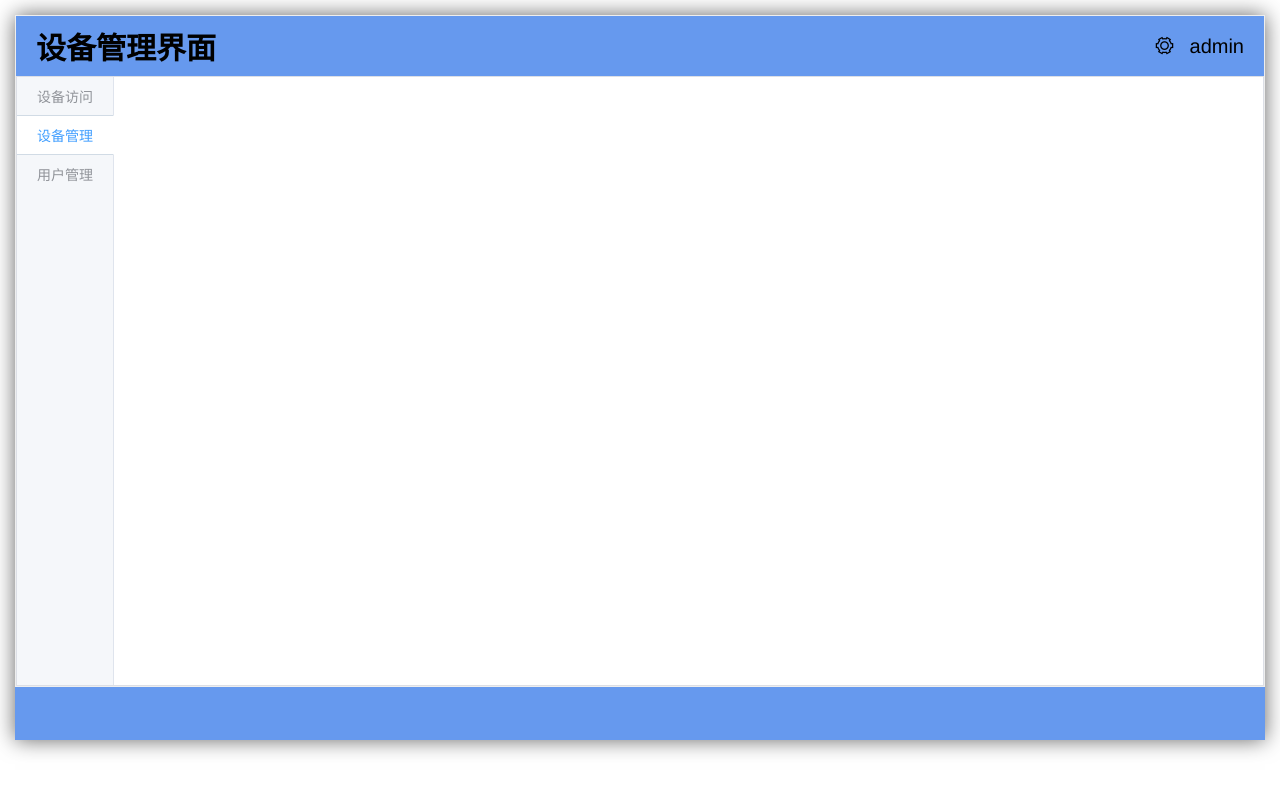
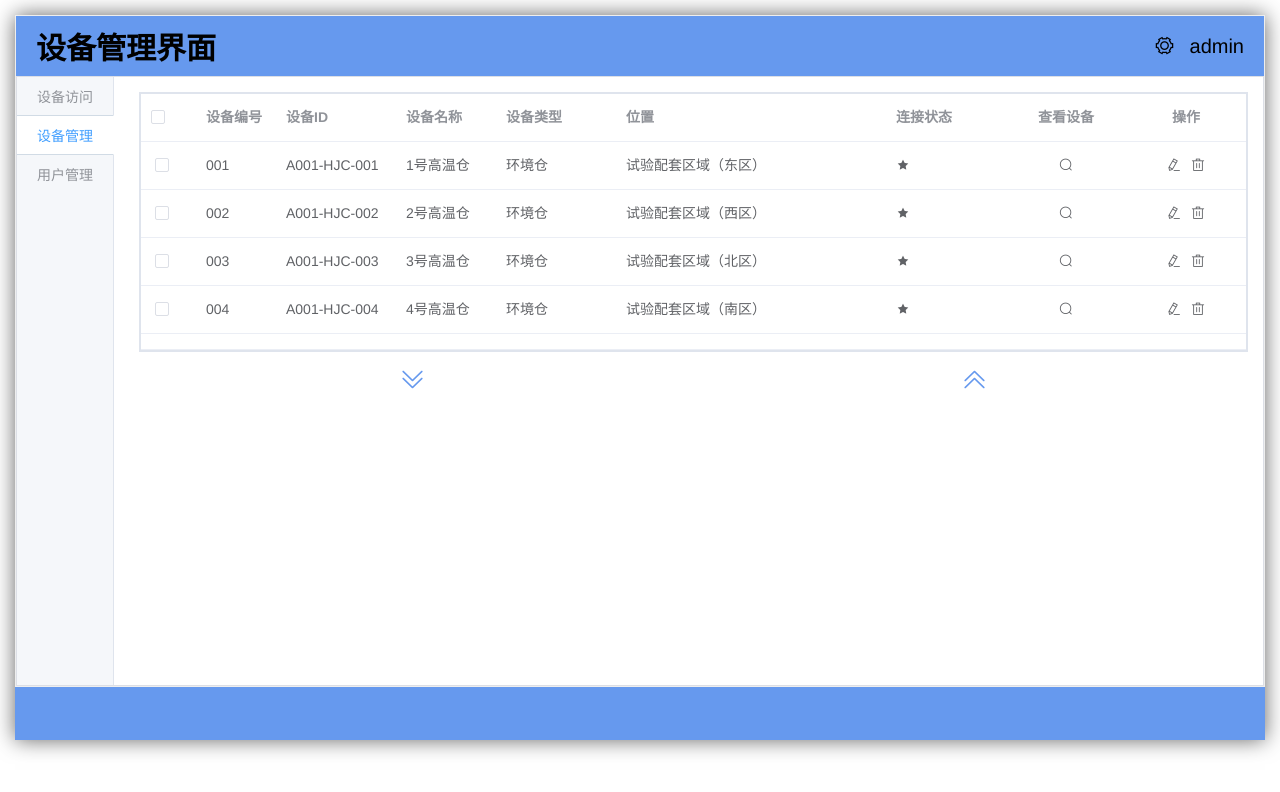
Before and after one commit to Ruolin168advan/SpringBoot, a Vue app in the folder Vue-Project/: page /#/list in a window 1280 px wide. Both pictures are taken after a click on the tab "设备管理". Shown: the top 792 px of the page. Built offline with nearby package versions, Linux system fonts and the light colour scheme.

Commit message:
设备管理界面未完成

```diff
--- a/Vue-Project/src/components/List.vue
+++ b/Vue-Project/src/components/List.vue
@@ -11,12 +11,14 @@
       <el-aside width="100%" style="background-color: rgb(238, 241, 246)">
         <el-tabs type="border-card" tab-position="left" style="height: 608px;overflow: auto">
           <el-tab-pane label="设备访问">
-            <show-equip></show-equip>
+            <show-equip :tableData="tableData" :tableGroup="tableGroup"></show-equip>
           </el-tab-pane>
           <el-tab-pane label="设备管理">
-            <manage-equip></manage-equip>
+            <manage-equip :tableData="tableData" :tableGroup="tableGroup"></manage-equip>
           </el-tab-pane>
-          <el-tab-pane label="用户管理"></el-tab-pane>
+          <el-tab-pane label="用户管理">
+            <manage-user :tableData="tableData" :tableGroup="tableGroup"></manage-user>
+          </el-tab-pane>
         </el-tabs>
       </el-aside>
     </el-container>
@@ -26,18 +28,82 @@
 <script>
 import ShowEquip from '@/components/ShowEquip'
 import ManageEquip from '@/components/ManageEquip'
-import UserEquip from '@/components/ManageUser'
+import ManageUser from '@/components/ManageUser'
 export default {
   name: 'List',
   data () {
     return {
-      user: {name: 'admin'}
+      user: {name: 'admin'},
+      tableData: [{
+        num: '001',
+        group: '燃烧试验区域',
+        id: 'A001-HJC-001',
+        name: '1号高温仓',
+        type: '环境仓',
+        address: '试验配套区域（东区）',
+        isConnect: true
+      }, {
+        num: '002',
+        group: '燃烧试验区域',
+        id: 'A001-HJC-002',
+        name: '2号高温仓',
+        type: '环境仓',
+        desc: '环境仓',
+        address: '试验配套区域（西区）',
+        isConnect: false
+      }, {
+        num: '003',
+        group: '耐久试验区域',
+        id: 'A001-HJC-003',
+        name: '3号高温仓',
+        type: '环境仓',
+        desc: '环境仓',
+        address: '试验配套区域（北区）',
+        isConnect: true
+      }, {
+        num: '004',
+        group: '耐久试验区域',
+        id: 'A001-HJC-004',
+        name: '4号高温仓',
+        type: '环境仓',
+        desc: '环境仓',
+        address: '试验配套区域（南区）',
+        isConnect: true
+      }, {
+        num: '005',
+        group: '低温试验区域',
+        id: 'A001-HJC-003',
+        name: '3号低温仓',
+        type: '环境仓',
+        desc: '环境仓',
+        address: '试验配套区域（北区）',
+        isConnect: true
+      }, {
+        num: '006',
+        group: '低温试验区域',
+        id: 'A001-HJC-004',
+        name: '4号低温仓',
+        type: '环境仓',
+        desc: '环境仓',
+        address: '试验配套区域（南区）',
+        isConnect: true
+      }],
+      tableGroup: [{
+        name: '燃烧试验区域',
+        desc: '环境仓'
+      }, {
+        name: '耐久试验区域',
+        desc: '环境仓'
+      }, {
+        name: '低温试验区域',
+        desc: '环境仓'
+      }]
     }
   },
   components: {
     ShowEquip,
     ManageEquip,
-    UserEquip
+    ManageUser
   },
   methods: {
   }
--- a/Vue-Project/src/components/ManageEquip.vue
+++ b/Vue-Project/src/components/ManageEquip.vue
@@ -0,0 +1,96 @@
+<template>
+  <div id="ManageEquip">
+    <el-table
+      ref="multipleTable"
+      :data="tableData"
+      tooltip-effect="dark"
+      style="width: 100%;height: 260px;border: 2px solid #DFE4ED;overflow: auto"
+      @selection-change="handleSelectionChange">
+      <el-table-column
+        type="selection"
+        width="55">
+      </el-table-column>
+      <el-table-column
+        label="设备编号"
+        width="80" prop="num">
+      </el-table-column>
+      <el-table-column
+        prop="id"
+        label="设备ID"
+        width="120">
+      </el-table-column>
+      <el-table-column
+        prop="name"
+        label="设备名称"
+        width="100">
+      </el-table-column>
+      <el-table-column
+        prop="type"
+        label="设备类型"
+        width="120">
+      </el-table-column>
+      <el-table-column
+        prop="address"
+        label="位置"
+        show-overflow-tooltip>
+      </el-table-column>
+      <el-table-column
+        label="连接状态"
+        width="120">
+        <template slot-scope="scope">
+          <i class="el-icon-star-on" :class="{'succ' : isConnect}"></i>
+        </template>
+      </el-table-column>
+      <el-table-column
+        label="查看设备"
+        width="120" align="center">
+        <template slot-scope="scope">
+          <i class="el-icon-search"></i>
+        </template>
+      </el-table-column>
+      <el-table-column
+        label="操作"
+        width="120" align="center">
+        <template slot-scope="scope">
+          <i class="el-icon-edit" style="margin-right:10px"></i>
+          <i class="el-icon-delete"></i>
+        </template>
+      </el-table-column>
+    </el-table>
+    <div style="display: flex; justify-content: space-around">
+      <i class="el-icon-d-arrow-left btn btn-down"></i>
+      <i class="el-icon-d-arrow-left btn btn-up"></i>
+    </div>
+  </div>
+</template>
+<script>
+export default {
+  name: 'ManageEquip',
+  data () {
+    return {}
+  },
+  props: {
+    tableData: {
+      type: Array,
+      required: true
+    }
+  }
+}
+</script>
+
+<style scoped>
+.btn {
+  height: 35px;
+  width: 35px;
+  color: #6699EE;
+  text-align: center;
+  font-size: 28px;
+  margin: 10px
+}
+.btn-down {
+  transform: rotate(-90deg)
+}
+.btn-up {
+  transform: rotate(90deg)
+}
+</style>
--- a/Vue-Project/src/components/ManageUser.vue
+++ b/Vue-Project/src/components/ManageUser.vue
@@ -0,0 +1,14 @@
+<template>
+  <div id="ManageUser"></div>
+</template>
+<script>
+export default {
+  name: 'ManageUser',
+  props: {
+    tableData: {
+      type: Array,
+      required: true
+    }
+  }
+}
+</script>
--- a/Vue-Project/src/components/ShowEquip.vue
+++ b/Vue-Project/src/components/ShowEquip.vue
@@ -1,11 +1,11 @@
 <template>
 <div id="ShowEquip">
-  <el-table :data="tableData" style="width: 100%">
+  <el-table :data="tableGroup" style="width: 100%">
     <el-table-column type="expand">
       <template slot-scope="props">
         <el-table
           ref="multipleTable"
-          :data="tableData"
+          :data="datalist"
           tooltip-effect="dark"
           style="width: 100%"
           @selection-change="handleSelectionChange">
@@ -38,34 +38,40 @@
             show-overflow-tooltip>
           </el-table-column>
           <el-table-column
-            prop="isConnect"
             label="连接状态"
             width="120">
             <template slot-scope="scope">
-              <div class="isConnect? succ : error"></div>
+              <i class="el-icon-star-on" :class="{'succ' : isConnect}"></i>
             </template>
           </el-table-column>
           <el-table-column
             label="查看设备"
-            width="120">
+            width="120" align="center">
+            <template slot-scope="scope">
+              <i class="el-icon-search"></i>
+            </template>
           </el-table-column>
           <el-table-column
             label="操作"
-            width="120">
+            width="120" align="center">
+            <template slot-scope="scope">
+              <i class="el-icon-edit" style="margin-right:10px"></i>
+              <i class="el-icon-delete"></i>
+            </template>
           </el-table-column>
         </el-table>
       </template>
     </el-table-column>
     <el-table-column
       label="设备群组"
-      prop="group">
+      prop="name">
     </el-table-column>
     <el-table-column
       label="描述"
       prop="desc">
     </el-table-column>
     <el-table-column
-      label="操作">
+      label="操作" align="center">
       <template slot-scope="scope">
         <i class="el-icon-edit" style="margin-right:10px"></i>
         <i class="el-icon-delete"></i>
@@ -80,43 +86,29 @@ export default {
   name: 'ShowEquip',
   data () {
     return {
-      tableData: [{
-        num: '001',
-        group: '燃烧试验区域',
-        id: 'A001-HJC-001',
-        name: '1号高温仓',
-        type: '环境仓',
-        desc: '环境仓',
-        address: '试验配套区域（东区）',
-        isConnect: true
-      }, {
-        num: '002',
-        group: '燃烧试验区域',
-        id: 'A001-HJC-002',
-        name: '2号高温仓',
-        type: '环境仓',
-        desc: '环境仓',
-        address: '试验配套区域（西区）',
-        isConnect: false
-      }, {
-        num: '003',
-        group: '燃烧试验区域',
-        id: 'A001-HJC-003',
-        name: '3号高温仓',
-        type: '环境仓',
-        desc: '环境仓',
-        address: '试验配套区域（北区）',
-        isConnect: true
-      }, {
-        num: '004',
-        group: '燃烧试验区域',
-        id: 'A001-HJC-004',
-        name: '4号高温仓',
-        type: '环境仓',
-        desc: '环境仓',
-        address: '试验配套区域（南区）',
-        isConnect: true
-      }]
+      datalist: []
+    }
+  },
+  props: {
+    tableData: {
+      type: Array,
+      required: true
+    },
+    tableGroup: {
+      type: Array,
+      required: true
+    }
+  },
+  mounted () {
+    this.getData()
+  },
+  methods: {
+    getData () {
+      for (var i = 0; i <= this.tableData.length; i++) {
+        if (this.tableData.group === this.tableGroup.name) {
+          this.datalist.push(this.tableData[i])
+        }
+      }
     }
   }
 }
@@ -127,15 +119,6 @@ export default {
   overflow: auto
 }
 .succ {
-  width: 15px;
-  height: 15px;
-  border-radius: 50%;
   background: green;
 }
-.error {
-  width: 15px;
-  height: 15px;
-  border-radius: 50%;
-  background: red;
-}
 </style>
```
